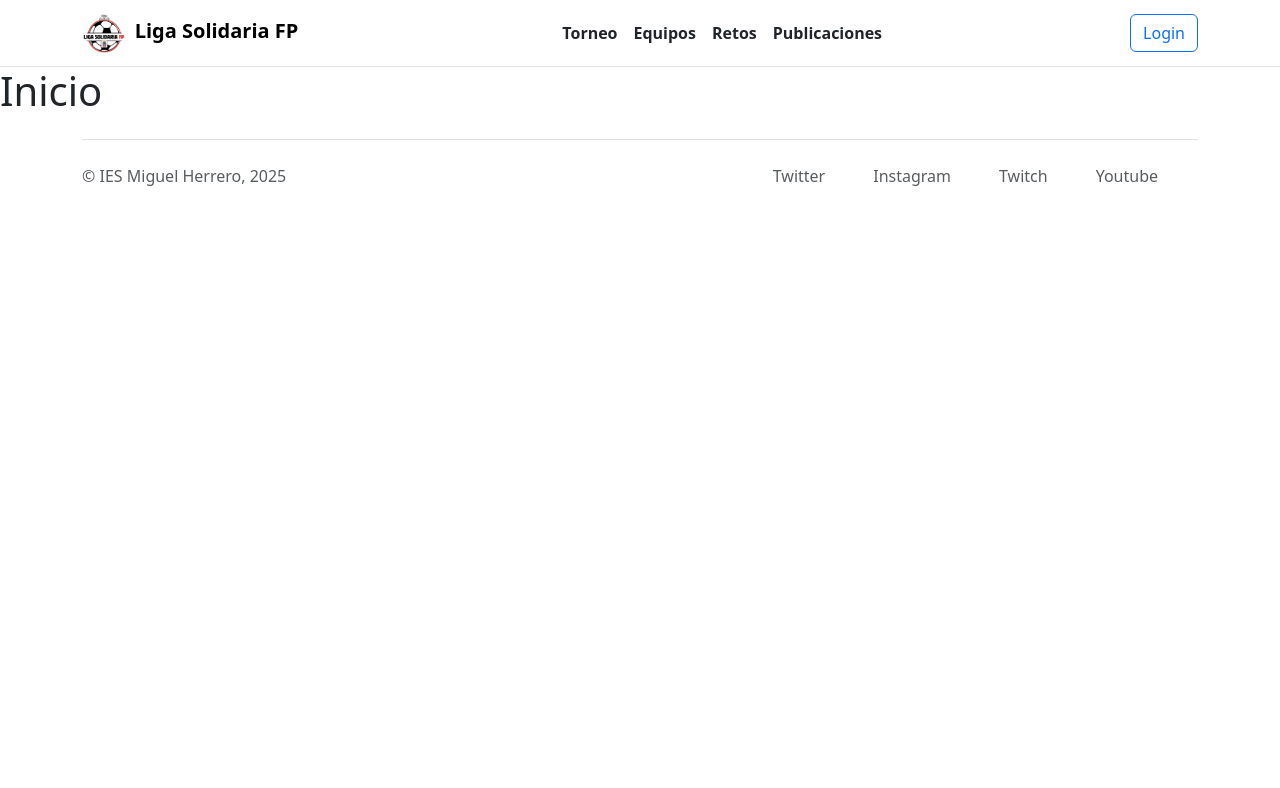
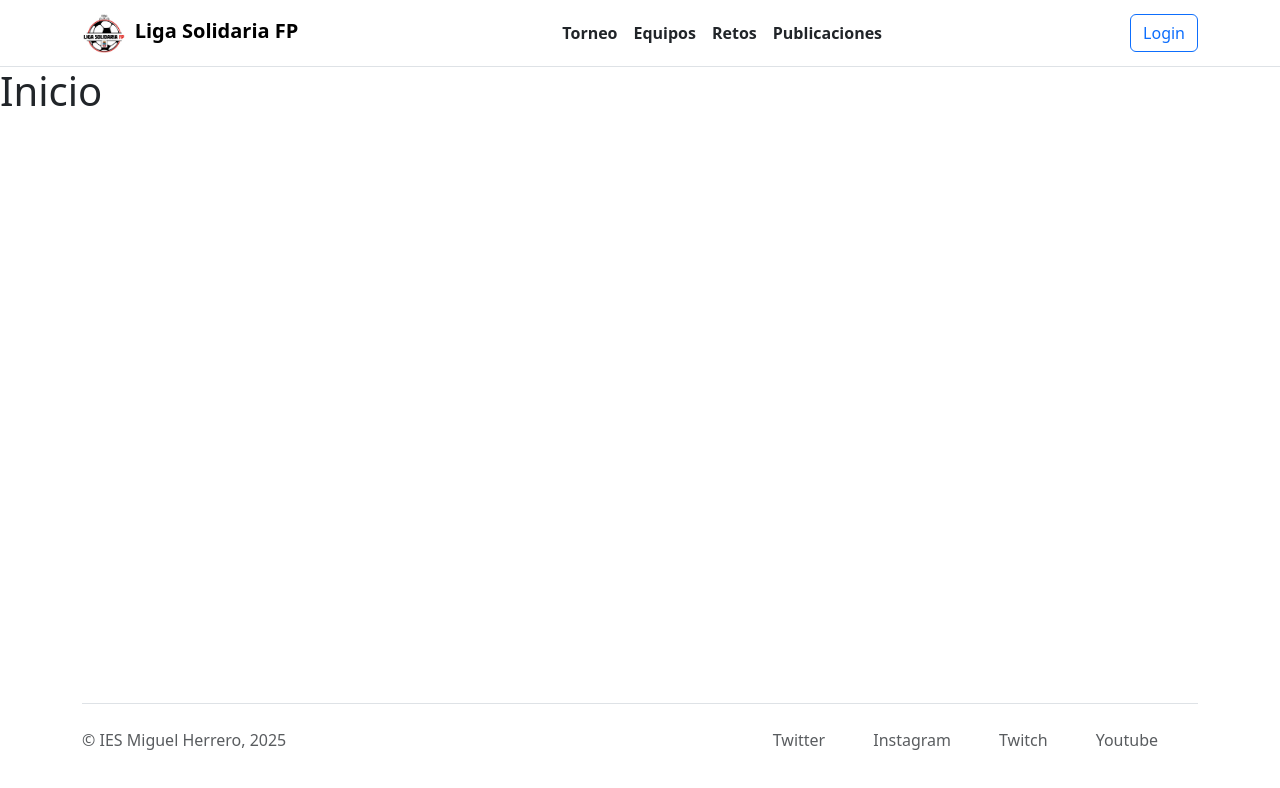
Before and after one commit to Rodroq/Equipo1RetoFrontend, a React (Vite) app: page / in a window 1280 px wide. Shown: the top 788 px of the page. Built offline with nearby package versions, Linux system fonts and the light colour scheme.

Commit message:
Footer sticky Fixes #48

```diff
--- /dev/null
+++ b/src/index.css
@@ -0,0 +1,9 @@
+#root {
+    display: flex;
+    flex-direction: column;
+    min-height: 100vh;
+}
+
+main {
+    flex: 1;
+}
--- a/src/main.jsx
+++ b/src/main.jsx
@@ -4,7 +4,7 @@ import AppEnrutador from './router/AppEnrutador'
 import 'bootstrap/dist/css/bootstrap.min.css';
 import 'bootstrap/dist/js/bootstrap.min.js';
 import { AppProvider } from './contexts/AppProvider';
-// import './index.css'
+import './index.css'
 
 createRoot(document.getElementById('root')).render(
   <StrictMode>
```
